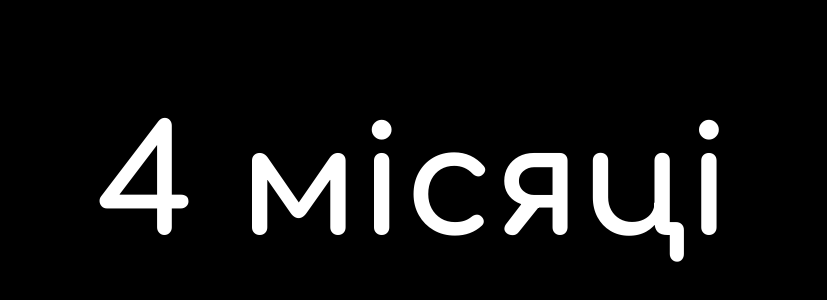
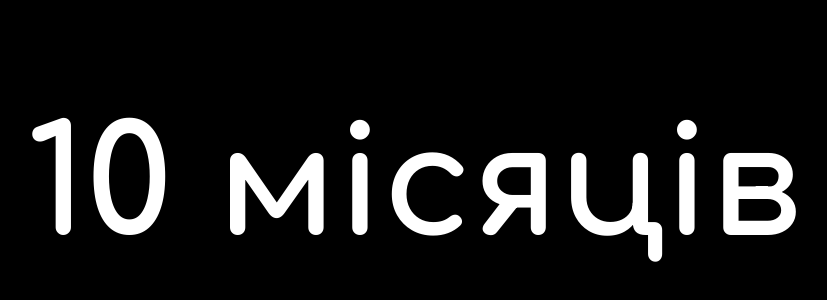
Before and after one commit to vladhaidukk/4months, a plain HTML site: page index.html in a window 1280 px wide. Shown: the part 214-514 px from the top of the page, without its empty margins (226-1053 px from the left). Drawn offline with nearby package versions, Linux system fonts and the light colour scheme.

Commit message:
Temporary change for emotions

```diff
--- a/index.html
+++ b/index.html
@@ -12,12 +12,12 @@
 <body>
 
     <div class="intro">
-        <h1 class="intro__title" title="Сонце натисни сюда">4 місяці</h1>
+        <h1 class="intro__title" title="Сонце натисни сюда">10 місяців</h1>
     </div>
 
     <div class="content">
         <div class="content__step  content__step--0">
-            <h1 class="step__title">Сонце,<br>нам вже <span>4 місяці</span>.</h1>
+            <h1 class="step__title">Сонце,<br>нам вже <span>10 місяців і 17 днів</span>.</h1>
             <button class="step__next-btn  next-btn--0">➜</button>
         </div>
         <div class="content__step  content__step--1">
```
